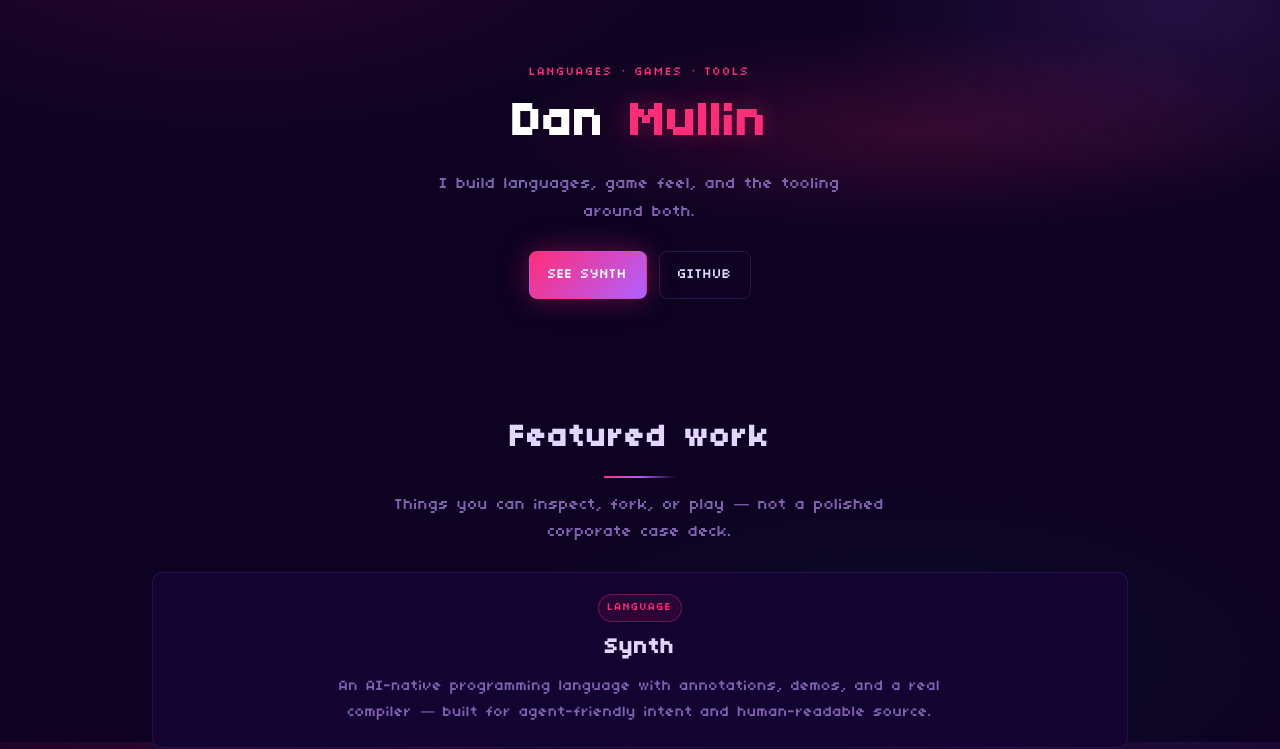
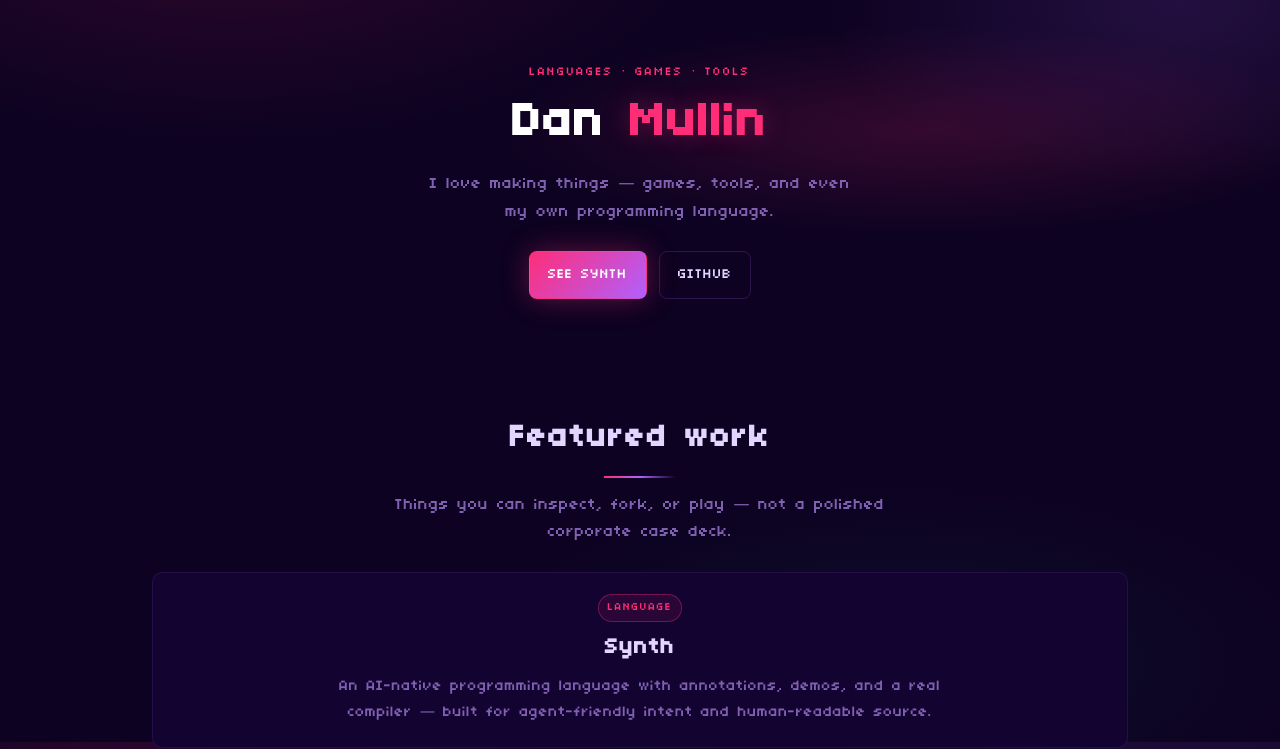
Before and after one commit to danmullin/danmull-in, a website built with Vite: page index.html in a window 1280 px wide. Shown: the part 58-807 px from the top of the page. Built offline with nearby package versions, Linux system fonts and the light colour scheme.

Commit message:
Tagline: love making things — games, tools, and a language.
Co-authored-by: Cursor <cursoragent@cursor.com>

```diff
--- a/index.html
+++ b/index.html
@@ -28,7 +28,7 @@
       <div class="hero-inner">
         <p class="hero-eyebrow">Languages · games · tools</p>
         <h1>Dan <span class="grad">Mullin</span></h1>
-        <p class="tag">I build languages, game feel, and the tooling around both.</p>
+        <p class="tag">I love making things — games, tools, and even my own programming language.</p>
         <div class="cta-row">
           <a class="btn btn-primary" href="/synth.html">See Synth</a>
           <a class="btn btn-ghost" href="https://github.com/synth-pl/synth" rel="noopener noreferrer">GitHub</a>
```
